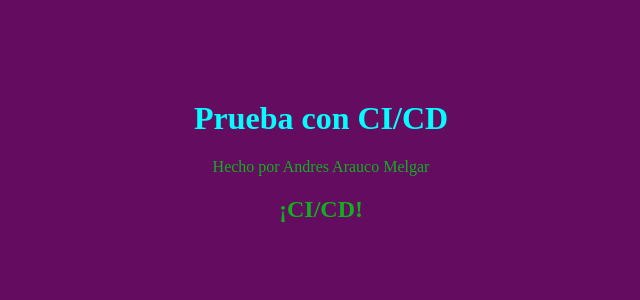
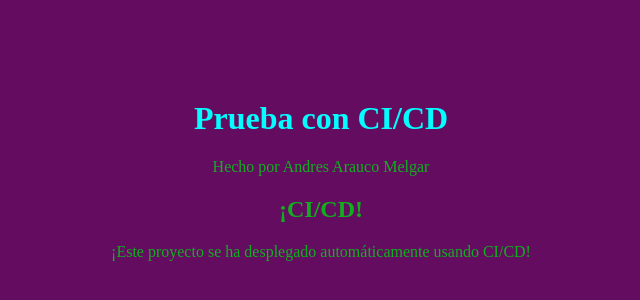
Before and after one commit to Andres-Arauco-Melgar/PF_CI_CD, a website: page index.html in a window 1280 px wide. Shown: the part 60-360 px from the top of the page, without its empty margins (319-959 px from the left). Drawn offline with Linux system fonts and the light colour scheme.

Commit message:
feat: agrega nueva seccion a la pagina

```diff
--- a/index.html
+++ b/index.html
@@ -22,5 +22,6 @@
     <h1>Prueba con CI/CD</h1>
     <p>Hecho por Andres Arauco Melgar</p>
     <h2>¡CI/CD!</h2>
+    <p>¡Este proyecto se ha desplegado automáticamente usando CI/CD!</p>
   </body>
 </html>
```
